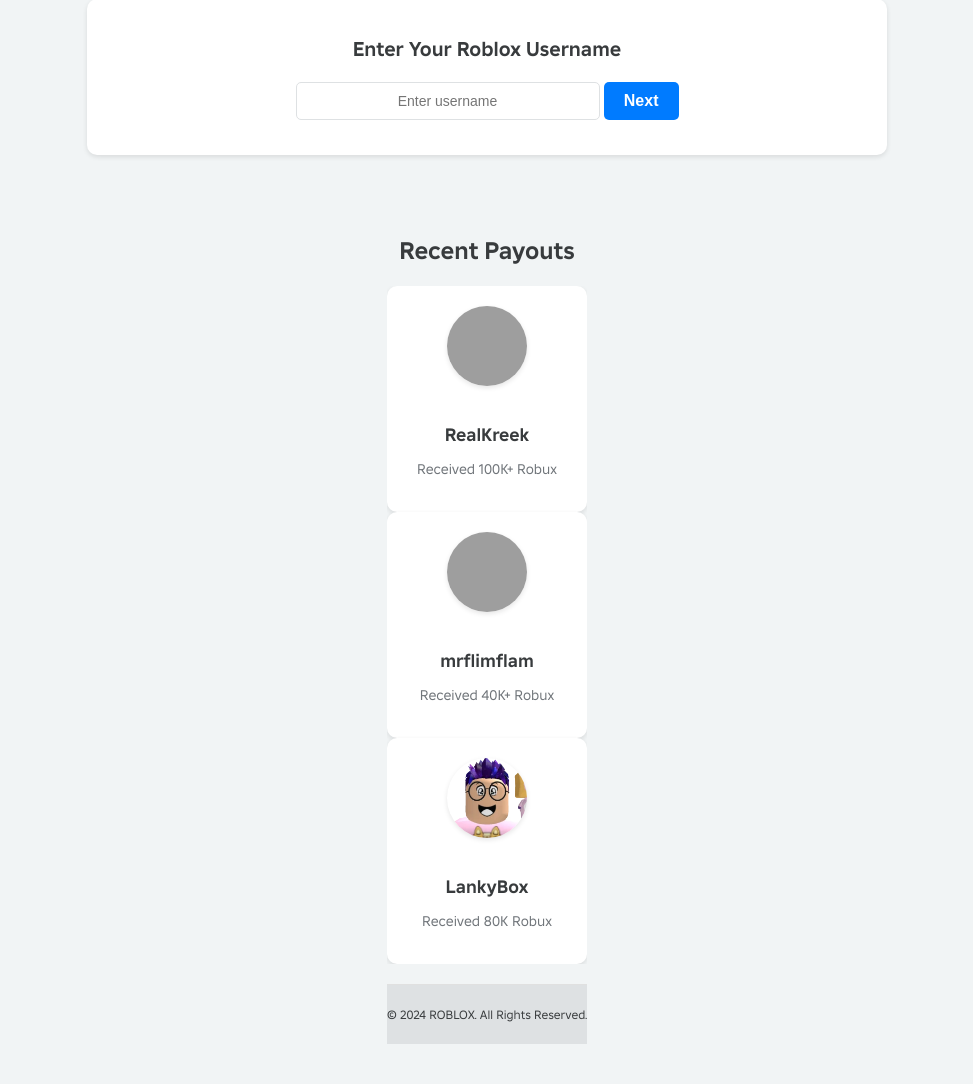
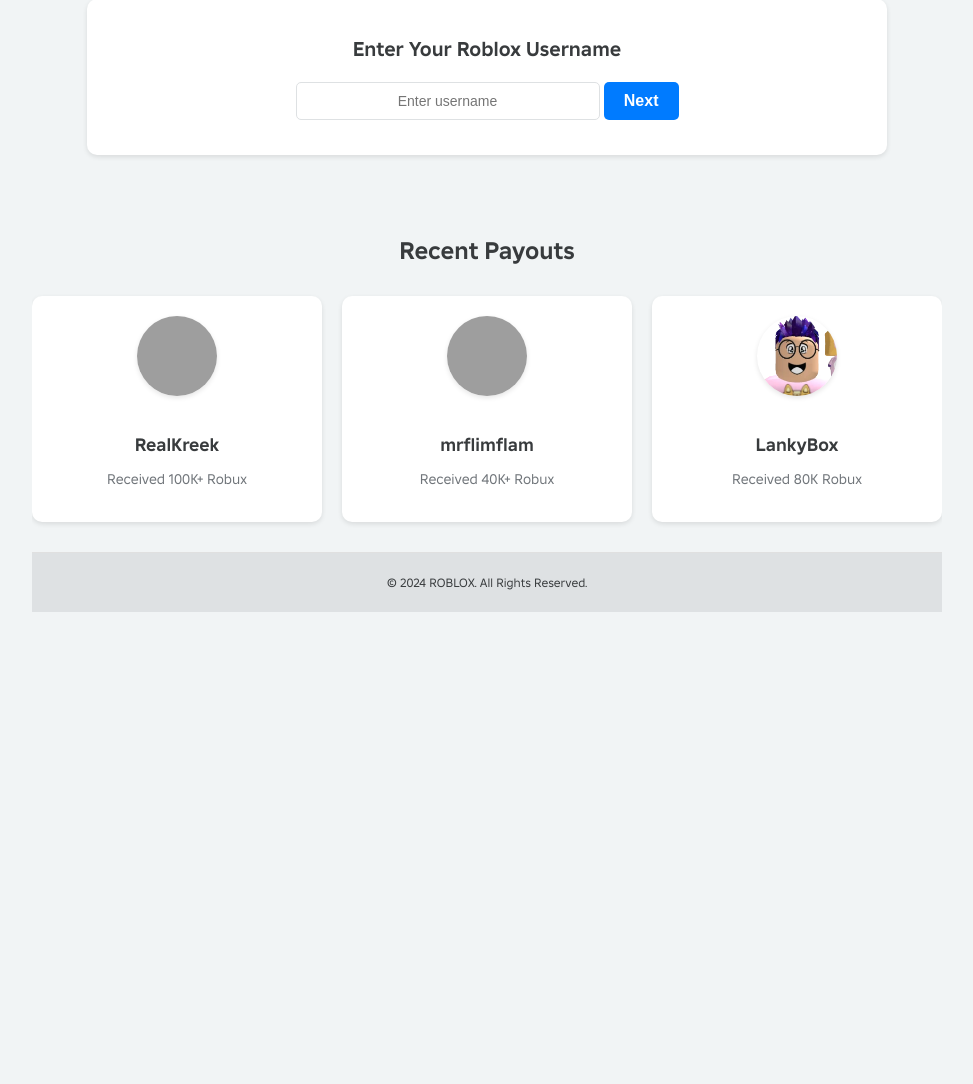
Before and after one commit to duxy-skh/roblox-avatar-app, a Flask app: page / in a window 1280 px wide. Shown: the part 244-1328 px from the top of the page, without its empty margins (153-1126 px from the left). After the commit the page ends 856 px from the top, so only its background shows below. Run offline with Flask 3, Linux system fonts and the light colour scheme; some libraries are stand-ins or nearby versions; grey boxes are pictures that could not be loaded.

Commit message:
Update style.css

```diff
--- a/static/css/style.css
+++ b/static/css/style.css
@@ -648,7 +648,7 @@
 
 /* Recent Payouts Section */
 #recent-payouts {
-  margin: 40px 0; /* Spacing around the section */
+  margin: 40px 0; /* Add spacing around the section */
   text-align: center;
 }
 
@@ -659,29 +659,23 @@
   color: #383B3D; /* Match your site's color scheme */
 }
 
-/* Payouts Carousel Container */
+/* Payouts Container */
 .payouts-container {
-  position: relative;
-  overflow: hidden; /* Hide overflow for smooth sliding */
-  width: 100%; /* Full width of the container */
-  max-width: 1200px; /* Optional: restrict the max width */
-  margin: 0 auto; /* Center the container */
-}
-
-/* Payouts Items Wrapper */
-.payouts-wrapper {
   display: flex;
-  gap: 20px;
-  transition: transform 0.5s ease-in-out; /* Smooth transition for sliding */
-  width: fit-content; /* Adjust width to content for smooth scrolling */
+  gap: 20px; /* Space between payout cards */
+  overflow-x: auto; /* Enable horizontal scrolling */
+  scroll-behavior: smooth; /* Enable smooth scrolling for swipe functionality */
+  -webkit-overflow-scrolling: touch; /* Enable smooth scrolling on iOS devices */
+  padding: 10px 0; /* Optional: Add vertical padding for spacing */
 }
 
 /* Payout Cards */
 .payout-card {
-  flex: 0 0 250px; /* Fixed card width for consistent layout */
+  flex: 0 0 auto; /* Prevent cards from shrinking/growing */
+  width: 250px; /* Fixed width for each card */
   background-color: #FFFFFF; /* Card background */
   border-radius: 10px; /* Rounded corners */
-  box-shadow: 0 2px 5px rgba(0, 0, 0, 0.1); /* Subtle shadow */
+  box-shadow: 0 2px 5px rgba(0, 0, 0, 0.1); /* Subtle shadow for cards */
   padding: 20px; /* Internal padding */
   text-align: center;
 }
@@ -709,35 +703,24 @@
   color: #70757A; /* Subtle text color */
 }
 
-/* Dots Indicator for Auto Swipe */
-.carousel-dots {
-  display: flex;
-  justify-content: center;
-  margin-top: 15px;
-  gap: 8px;
-}
-
-.carousel-dots span {
-  width: 10px;
-  height: 10px;
-  border-radius: 50%;
-  background-color: #C4C4C4; /* Inactive dot color */
-  transition: background-color 0.3s ease;
-  cursor: pointer;
-}
-
-.carousel-dots span.active {
-  background-color: #383B3D; /* Active dot color */
-}
-
 /* Responsive Design */
 @media (max-width: 768px) {
   .payout-card {
-    flex: 0 0 200px; /* Adjust card width for smaller screens */
+    width: 200px; /* Adjust card width for smaller screens */
   }
   #recent-payouts .section-title {
-    font-size: 20px; /* Smaller title for smaller screens */
+    font-size: 20px; /* Smaller title on small screens */
   }
+}
+
+/* Optional: Center Payout Cards When Scrolling Ends */
+.payouts-container::-webkit-scrollbar {
+  display: none; /* Hide scrollbar for better UX */
+}
+
+.payouts-container {
+  -ms-overflow-style: none; /* Hide scrollbar on Internet Explorer */
+  scrollbar-width: none; /* Hide scrollbar on Firefox */
 }
 
 
```
